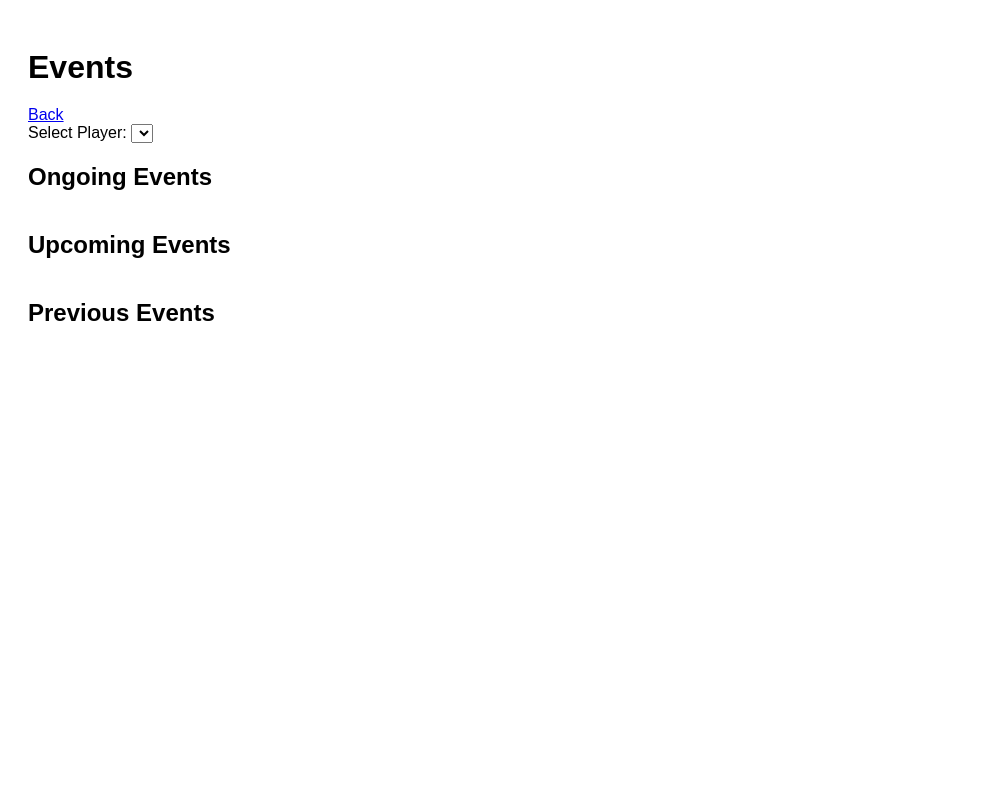
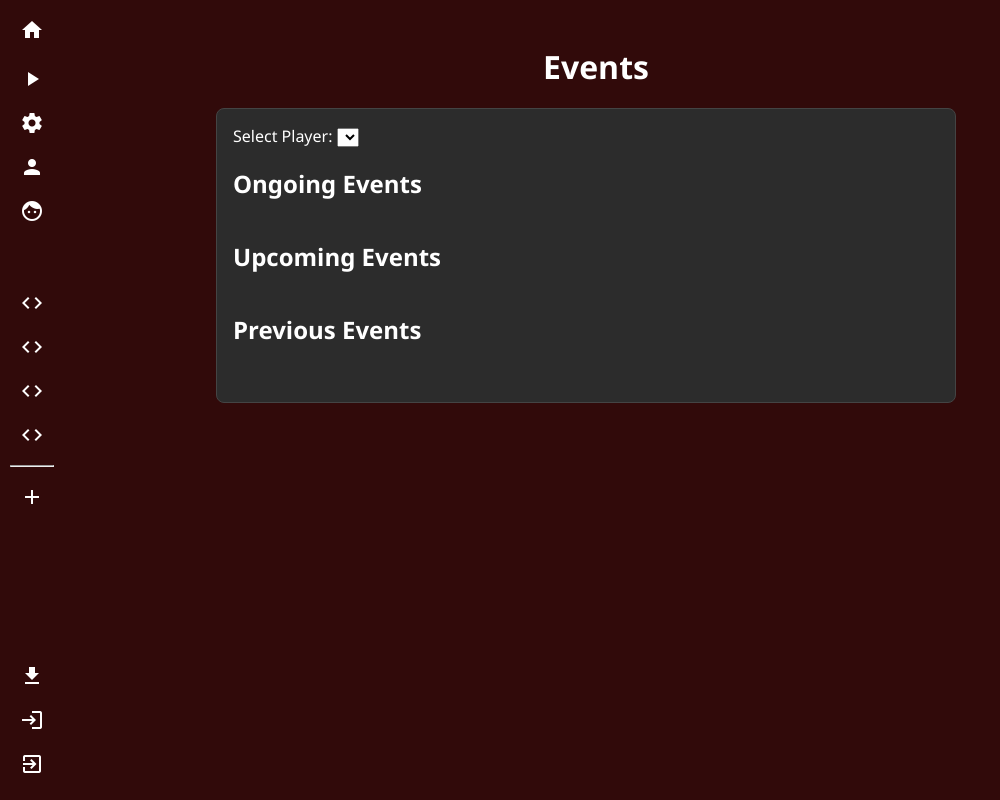
Before and after one commit to TGGamesYT/redstone-launcher, an Electron app: page frontend/events.html in a window 1000 px wide. Drawn offline with Linux system fonts and the light colour scheme; no server answers.

Commit message:
Add files via upload

```diff
--- /dev/null
+++ b/frontend/events.css
@@ -0,0 +1,121 @@
+  body {
+    background-color: rgb(49, 10, 10);
+    font-family: 'Segoe UI', Tahoma, sans-serif;
+    padding: 16px;
+    color: white;
+    margin-left: 200px;
+  }
+
+  h1 {
+    margin-bottom: 20px;
+    text-align: center;
+  }
+
+  .event-list {
+    margin-bottom: 40px;
+  }
+
+  .event-item {
+    margin-bottom: 10px;
+  }
+
+  .event-item button {
+    padding: 5px 10px;
+  }
+
+  .disabled {
+    opacity: 0.5;
+    cursor: not-allowed;
+  }
+
+  .event-date {
+    margin-left: 10px;
+    font-size: 0.9em;
+    color: #555;
+  }
+
+  .sidebar {
+    position: fixed;
+    top: 15%; /* Középre igazítja a képernyő magasságában */
+    left: 10px; /* Az oldal bal szélén helyezkedik el */
+    transform: translateY(-50%); /* Középre igazítja függőlegesen */
+    width: auto; /* Csak az ikonok szélessége */
+    display: flex;
+    flex-direction: column; /* Az ikonok egymás alatt helyezkednek el */
+    align-items: center;
+    gap: 15px; /* Távolság az ikonok között */
+    z-index: 1000;
+  }
+
+  .menu {
+    list-style: none;
+    padding: 0;
+    margin: 0;
+  }
+
+  .menu li {
+    display: flex;
+    flex-direction: column; /* Az ikon és a szöveg egymás alatt helyezkedik el */
+    align-items: center;
+    justify-content: center;
+    padding: 10px;
+    cursor: pointer;
+    transition: transform 0.3s; /* Simább animáció */
+    border-radius: 10px; /* Lekerekített sarkok */
+  }
+
+  .menu li:hover {
+    transform: scale(1.2); /* Hover állapotban nagyobb lesz */
+  }
+
+  .menu i {
+    font-size: 24px; /* Ikon mérete */
+    color: white; /* Ikon színe */
+    transition: transform 0.3s; /* Simább animáció az ikonra */
+  }
+
+  .menu span {
+    opacity: 0; /* Alapértelmezett állapotban nem látható */
+    transform: translateX(10px); /* Alapértelmezett állapotban eltolva jobbra */
+    transition: opacity 0.3s, transform 0.3s; /* Simább animáció */
+    font-size: 0.875rem;
+    color: white;
+    background: rgba(0, 0, 0, 0.7); /* Címkeszerű háttér */
+    padding: 5px 10px; /* Címke belső margója */
+    border-radius: 5px; /* Lekerekített sarkok a címkéhez */
+    position: absolute; /* Pozícionálás az ikonhoz képest */
+    left: 50px; /* Az ikon mellé kerül */
+    white-space: nowrap; /* A szöveg egy sorban marad */
+    pointer-events: none; /* Ne lehessen kattintani rá */
+  }
+
+  /* Hover állapotban megjelenik a szöveg */
+  .menu li:hover span {
+    opacity: 1; /* Láthatóvá válik */
+    transform: translateX(0); /* Visszaáll az eredeti helyzetbe */
+  }
+
+  /* Tartalom */
+  .content {
+    margin-left: 70px; /* Alapértelmezett állapotban a sidebar mellett */
+    padding: 20px;
+    transition: margin-left 0.3s; /* Simább animáció */
+  }
+
+  .sidebar:hover ~ .content {
+    margin-left: 220px; /* Kibővült sidebar mellett a tartalom eltolódik */
+  }
+
+  .side {
+    margin-right: 20px;
+  }
+
+
+  .panel {
+    background-color: #2c2c2c;
+    border: 1px solid #444;
+    border-radius: 8px;
+    padding: 16px;
+    margin-bottom: 20px;
+    margin-right: 20px;
+  }
--- a/frontend/events.html
+++ b/frontend/events.html
@@ -1,23 +1,92 @@
 <!DOCTYPE html>
 <html>
+
 <head>
   <meta charset="UTF-8">
   <title>Redstone Launcher - Events</title>
-<style>
-  body { font-family: sans-serif; padding: 20px; }
-  h1 { margin-bottom: 20px; }
-  .event-list { margin-bottom: 40px; }
-  .event-item { margin-bottom: 10px; }
-  .event-item button { padding: 5px 10px; }
-  .disabled { opacity: 0.5; cursor: not-allowed; }
-  .event-date { margin-left: 10px; font-size: 0.9em; color: #555; }
-</style>
+  <link rel="stylesheet" href="events.css">
+  <link href="https://fonts.googleapis.com/icon?family=Material+Icons" rel="stylesheet">
+
 </head>
+
 <body>
+  <div class="sidebar">
+    <ul class="menu">
+        <li>
+          <a href="index.html">
+            <i class="material-icons">home</i>
+          </a>
+            <span>Home</span>
+
+        </li>
+        <li>
+            <i class="material-icons">play_arrow</i>
+            <span>Play</span>
+        </li>
+        <li>
+            <i class="material-icons">settings</i>
+            <span>Settings</span>
+        </li>
+        <li>
+            <i class="material-icons">person</i>
+            <span>Profiles</span>
+        </li>
+        <li>
+          <i class="material-icons">face</i>
+          <span>Skin, cape changer</span>
+      </li>
+
+    </ul>
+  </div>
+
+  <div class="sidebar" style="top: 50%;">
+    <ul class="menu">
+        <li>
+            <i class="material-icons">code</i>
+            <span>Instance 1</span>
+        </li>
+        <li>
+            <i class="material-icons">code</i>
+            <span>Instance 2</span>
+        </li>
+        <li>
+            <i class="material-icons">code</i>
+            <span>Instance 3</span>
+        </li>
+        <li>
+            <i class="material-icons">code</i>
+            <span>Instance 4</span>
+        </li>
+
+        <hr style="color: gray;">
+        <li>
+            <i class="material-icons">add</i>
+            <span>Add an instance</span>
+        </li>
+    </ul>
+  </div>
+
+  <div class="sidebar" style="top: 90%;">
+    <ul class="menu">
+
+
+        <li>
+            <i class="material-icons">download</i>
+            <span>Download the latest update</span>
+        </li>
+        <li>
+            <i class="material-icons">login</i>
+            <span>Login</span>
+        </li>
+        <li>
+            <i class="material-icons">exit_to_app</i>
+            <span>Exit the launcher</span>
+        </li>
+    </ul>
+  </div>
   <h1>Events</h1>
 
-<a href="index.html">Back</a>
-
+ <div class="panel">
   <div id="players-section">
     <label>Select Player:</label>
     <select id="playerSelect"></select>
@@ -65,7 +134,7 @@ function fetchEventsJson(url) {
           res.on('data', chunk => data += chunk);
           res.on('end', () => {
             try { resolve(JSON.parse(data)); }
-        catch(err) { reject(err); }
+            catch (err) { reject(err); }
           });
         }).on('error', err => reject(err));
       });
@@ -142,5 +211,7 @@ function renderEvents() {
       }
     })();
   </script>
+  </div>
 </body>
+
 </html>
```
Lines whose indentation alone changed are shown as unchanged.
